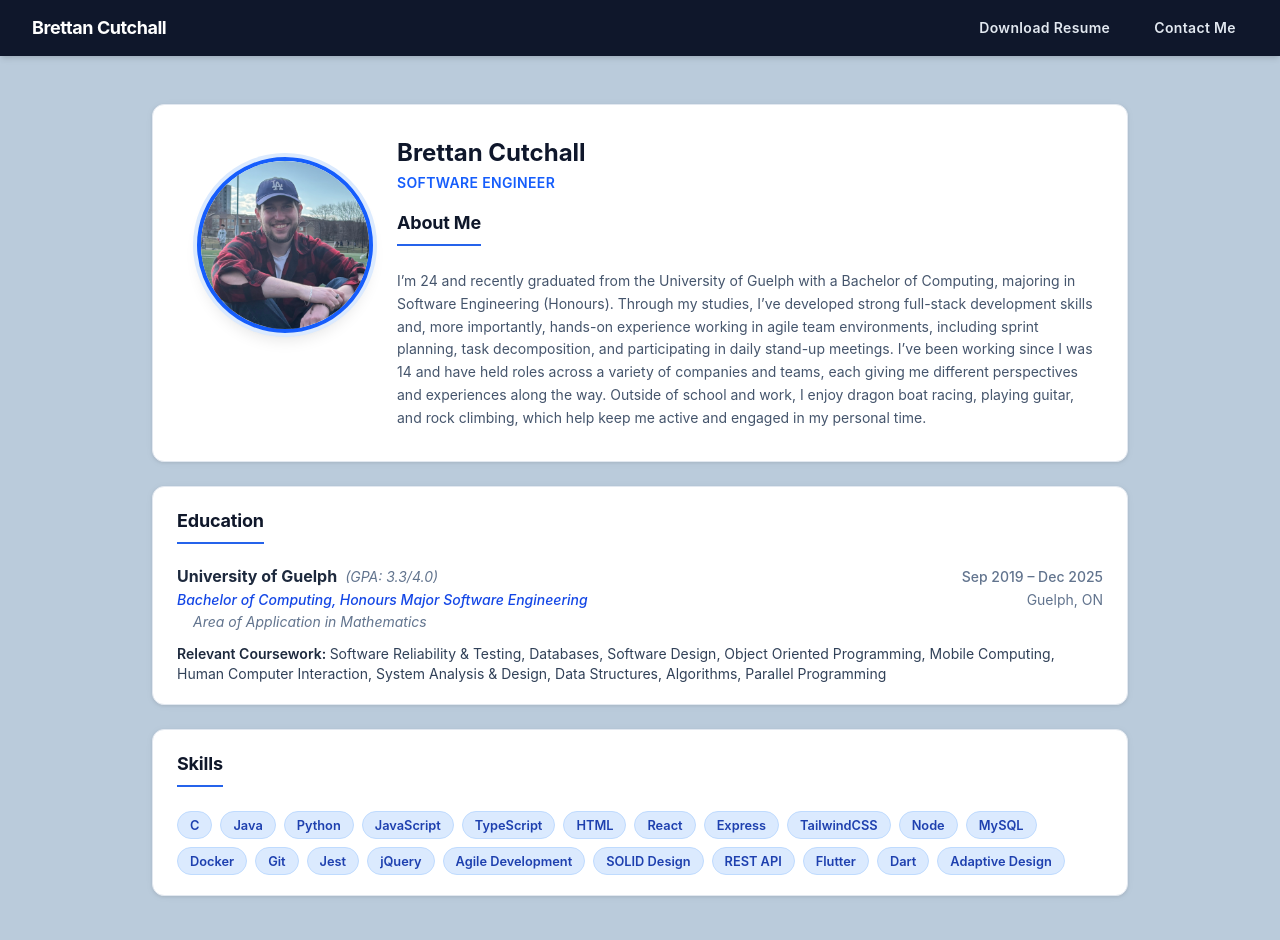
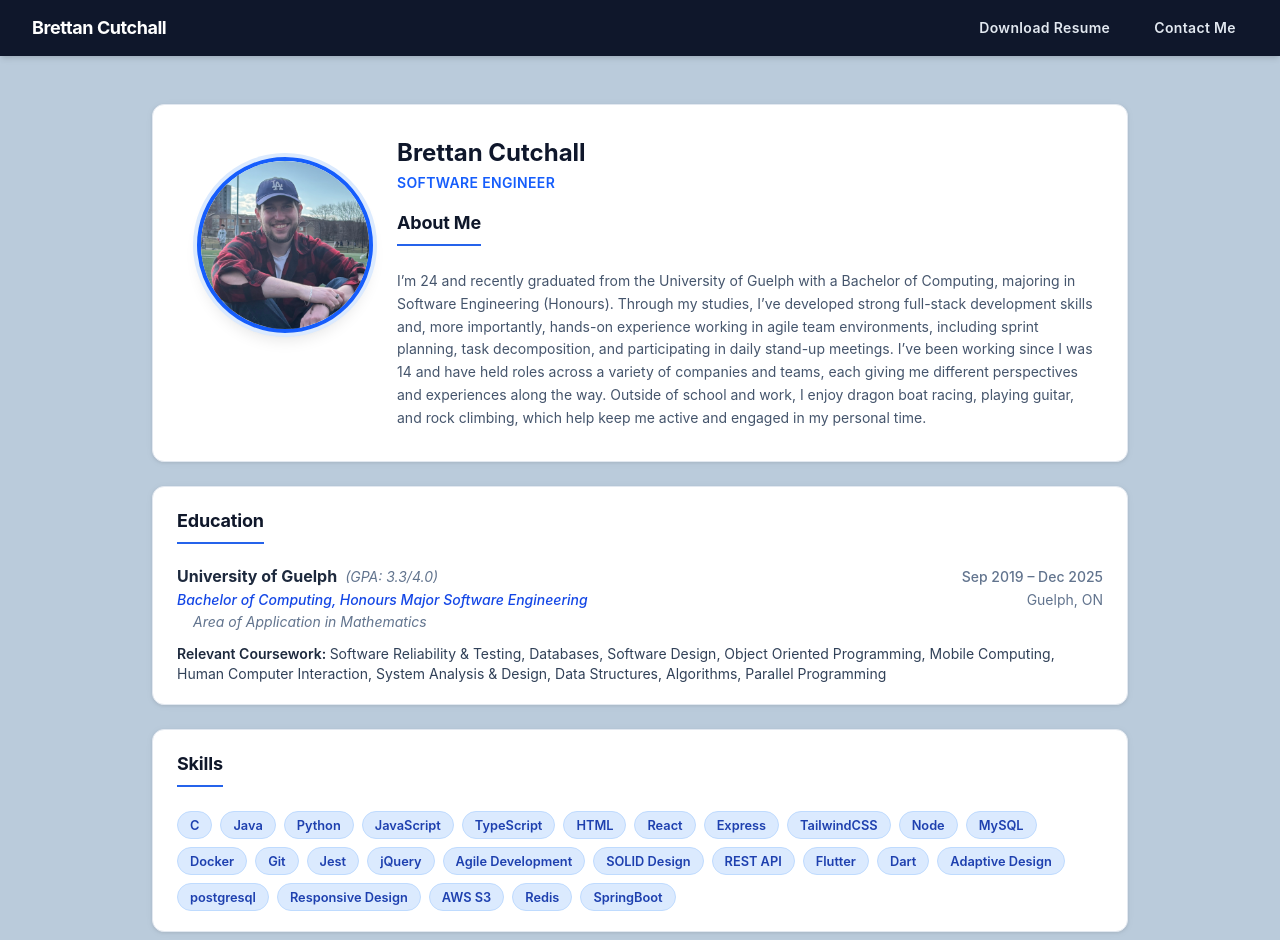
Before and after one commit to Bcutch/Resume, a React (Vite) app: page / in a window 1280 px wide. Shown: the top 940 px of the page. Built offline with nearby package versions, Linux system fonts and the light colour scheme.

Commit message:
updated resume

```diff
--- a/src/components/skills.component.tsx
+++ b/src/components/skills.component.tsx
@@ -17,7 +17,8 @@ export const Skills: React.FC<skillsProps> = ({
                         "C", "Java", "Python", "JavaScript", "TypeScript", "HTML",
                         "React", "Express", "TailwindCSS", "Node", "MySQL", "Docker",
                         "Git", "Jest", "jQuery", "Agile Development", "SOLID Design",
-                        "REST API", "Flutter", "Dart", "Adaptive Design"
+                        "REST API", "Flutter", "Dart", "Adaptive Design", "postgresql",
+                        "Responsive Design", "AWS S3", "Redis", "SpringBoot"
                     ].map((skill) => (
                         <div key={skill} className="bubble">{skill}</div>
                     ))}
--- a/src/components/workCards.component.tsx
+++ b/src/components/workCards.component.tsx
@@ -21,15 +21,16 @@ export const WorkCards: React.FC<workProps> = ({
                         <>
                             <div>
                                 <h2 className={title}>
-                                    Customer Service Representative
+                                    Administrative Supervisor
                                 </h2>
                                 <h2 className={date}>
                                     Mar 2024 - Present
                                 </h2>
                                 <ul className={text}>
-                                    <li>Troubleshooted customer issues with account, online policies, registration, and payments.</li>
+                                    <li>Troubleshooted customer issues with classes, online policies, registration, and payments.</li>
                                     <li>Scheduled, edited, and managed the operations side of the classes.</li>
                                     <li>Ran and analyzed sales reports in order to better create and find sales opportunities.</li>
+                                    <li>Set up partnerships with community outreach.</li>
                                 </ul>
                             </div>
                         </>
```
